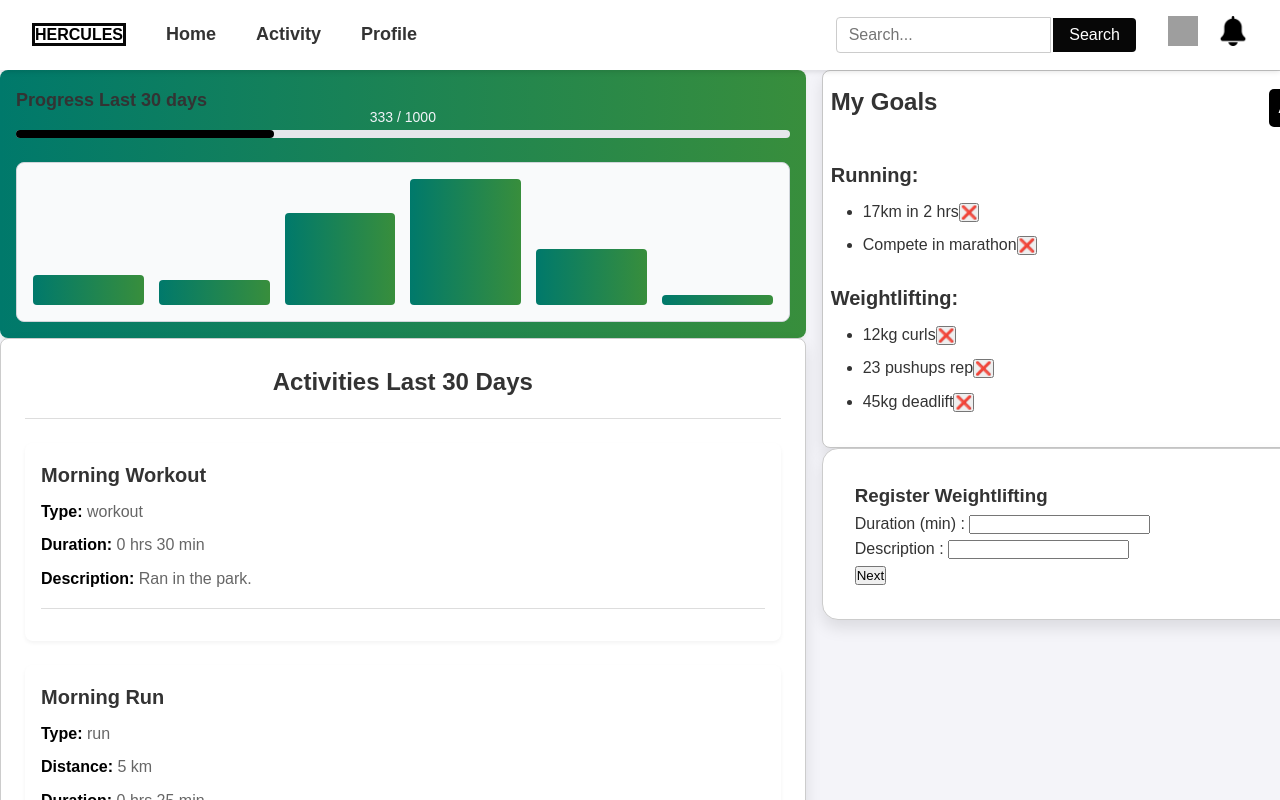
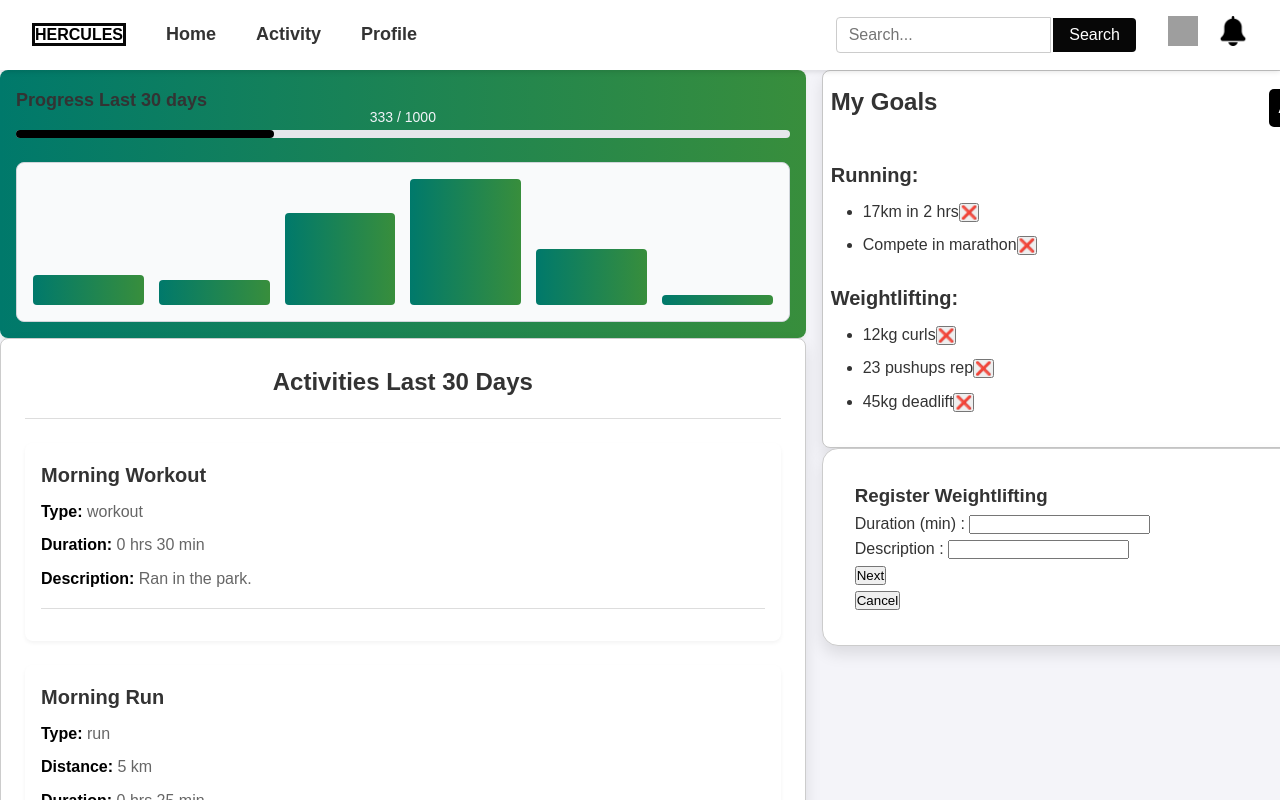
Before and after one commit to OscarGamst/APP2000-Group2, a React (Create React App) app: page /Activity in a window 1280 px wide. Both pictures are taken after a click on the button "Weightlifting". Shown: the top 800 px of the page. Built offline with nearby package versions, Linux system fonts and the light colour scheme; grey boxes are pictures that could not be loaded.

Commit message:
Gjorde det mulig å resette add activity component

```diff
--- a/src/components/RegisterActivityComponent/RegisterActivity.jsx
+++ b/src/components/RegisterActivityComponent/RegisterActivity.jsx
@@ -32,6 +32,10 @@ const RegisterActivity = () => {
       setVisibilityItems(false);
 
     }
+	const returnToDefault = () => {
+		setVisibilityItems(true);
+		setVisibilityWeightlifting(false);
+	}
 
     //Main code for component
     return (
@@ -44,7 +48,7 @@ const RegisterActivity = () => {
 					<button>Combined</button>
 				</div>
 			) : null}
-			{visibilityWeightlifting ? <RegisterWeightlifting setVisibilityItems={setVisibilityItems}/> :null}
+			{visibilityWeightlifting ? <RegisterWeightlifting returnToDefault={returnToDefault}/> :null}
 
 		</div>
     );
--- a/src/components/RegisterActivityComponent/RegisterWeightlifting.jsx
+++ b/src/components/RegisterActivityComponent/RegisterWeightlifting.jsx
@@ -58,21 +58,6 @@ class Exercise {
     getName() {
         return this.name;
     }
-
-    /*
-    setReps(reps) {
-        this.reps=reps;
-    }
-    setName(name) {
-        this.name=name;
-    }
-    setSets(sets) {
-        this.set=sets;
-    }
-    setKilos(kilos) {
-        this.kilos=kilos;
-    }
-    */
 }
 
 /*
@@ -85,7 +70,7 @@ Fetch function used to update the list on page 2 when a new exercise is added to
 */
 
 
-const RegisterWeightlifting = ({setVisibilityItems}) => {
+const RegisterWeightlifting = ({returnToDefault}) => {
     /*
     To make the component easier to program, we decided to only use one boolean variable (poge) to determine
     which page is shown. True means that page one is shown, while false shows that page two is shown.
@@ -112,12 +97,12 @@ const RegisterWeightlifting = ({setVisibilityItems}) => {
     return (
         <div>
             <h3>Register Weightlifting</h3>
-            {page ? <Page1 next={next}/>:<Page2 back={back} setVisibilityItems={setVisibilityItems}></Page2>}
+            {page ? <Page1 next={next}/>:<Page2 back={back} returnToDefault={returnToDefault}/>}
         </div>
     );
 }
 
-const Page1 = (next) => {
+const Page1 = ({next}) => {
 
     /*
     This function is for handling the submittion of the form. All input is converted to numbers or strings
@@ -131,7 +116,7 @@ const Page1 = (next) => {
             registerWorkout.setDescription(String(event.target.elements.description.value));
             console.log(registerWorkout);
             console.log(next);
-            next.next();
+            next();
 
     }
 
@@ -159,11 +144,13 @@ const Page1 = (next) => {
                 </div>
                 <button type="submit">Next</button>
             </form>
+            <button>Cancel</button>
         </div>
+
     );
 }
 
-const Page2 = ({back},{setVisibilityItems}) => {
+const Page2 = ({back, returnToDefault}) => {
 
     const [visibilityAdd, setVisibilityAdd]=useState(true);
 
@@ -177,22 +164,35 @@ const Page2 = ({back},{setVisibilityItems}) => {
 
     const submitObject = () => {
         registerWorkout.resetObject();
-        setVisibilityItems(true);
+        returnToDefault();
 
     }
 
+    /*
+    const editWorkoutExercise = ({exercise}) => {
+        disableButton();
+    }
+    <button onClick={editWorkoutExercise(exercise)}>Edit</button>
+    */
+
     let exerciseList=registerWorkout.exercises.map(exercise =>
+        <div>
             <p>
                 {exercise.name}, {exercise.reps} reps with {exercise.kilos} kg for {exercise.sets} sets
             </p>
+        </div>
         );
+
+
 
 
     useEffect(()=> {
         exerciseList=registerWorkout.exercises.map(exercise =>
+            <div>
                 <p>
                     {exercise.name}, {exercise.reps} reps with {exercise.kilos} kg for {exercise.sets} sets
                 </p>
+            </div>
         )}, [registerWorkout.lastIndex]);
 
     return (
@@ -202,13 +202,14 @@ const Page2 = ({back},{setVisibilityItems}) => {
             </div>
             {visibilityAdd? <button onClick={disableButton}>Add</button>:null}
             {!visibilityAdd? <AddWorkout enableButton={enableButton}/>:null}
+            {visibilityAdd? <button>Cancel</button>:null}
             {visibilityAdd? <button onClick={back}>Back</button>:null}
             {visibilityAdd? <button onClick={submitObject}>Save</button>:null}
         </div>
     );
 }
 
-const AddWorkout = (enableButton) => {
+const AddWorkout = ({enableButton}) => {
     console.log(enableButton);
 
     const handleSubmit = (event) => {
@@ -231,7 +232,7 @@ const AddWorkout = (enableButton) => {
         registerWorkout.createNewExercise(arg_name,arg_sets,arg_kilo,arg_reps);
         console.log(registerWorkout.getExercise());
 
-        enableButton.enableButton();
+        enableButton();
 
 
 
```
Lines whose indentation alone changed are shown as unchanged.
